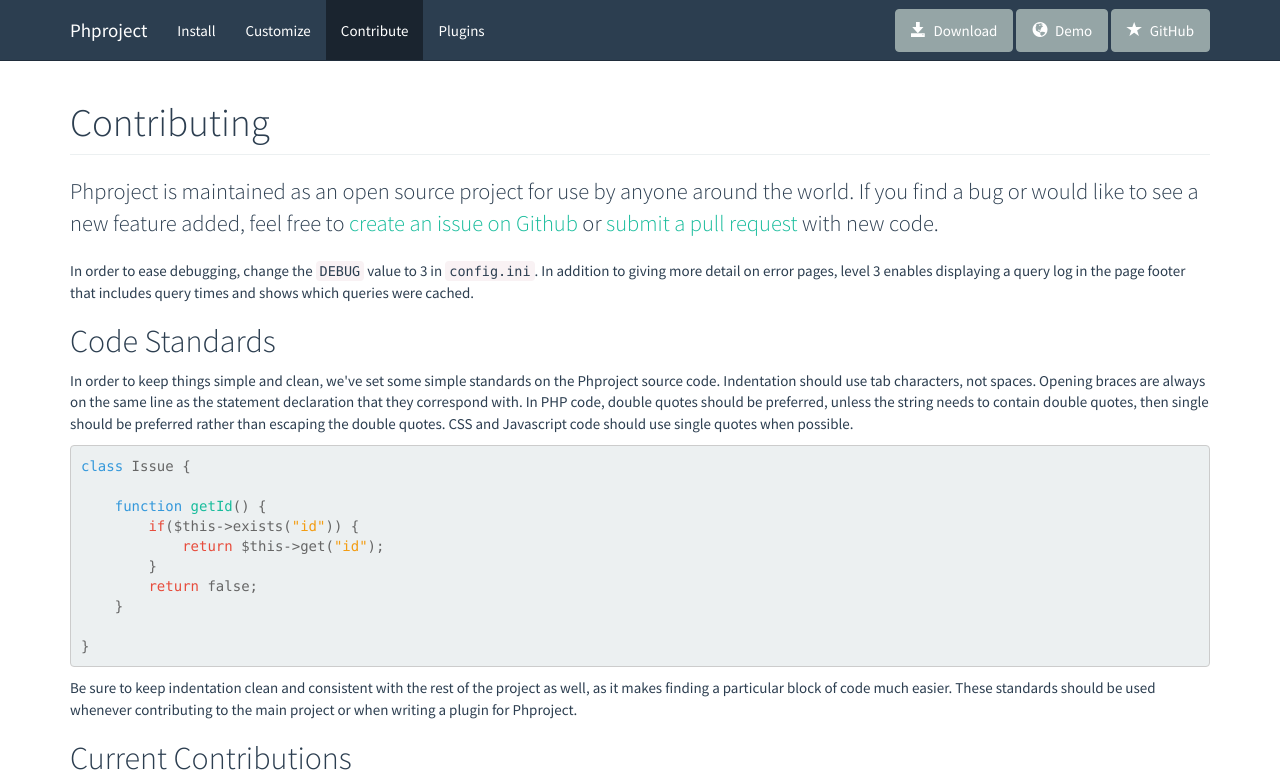
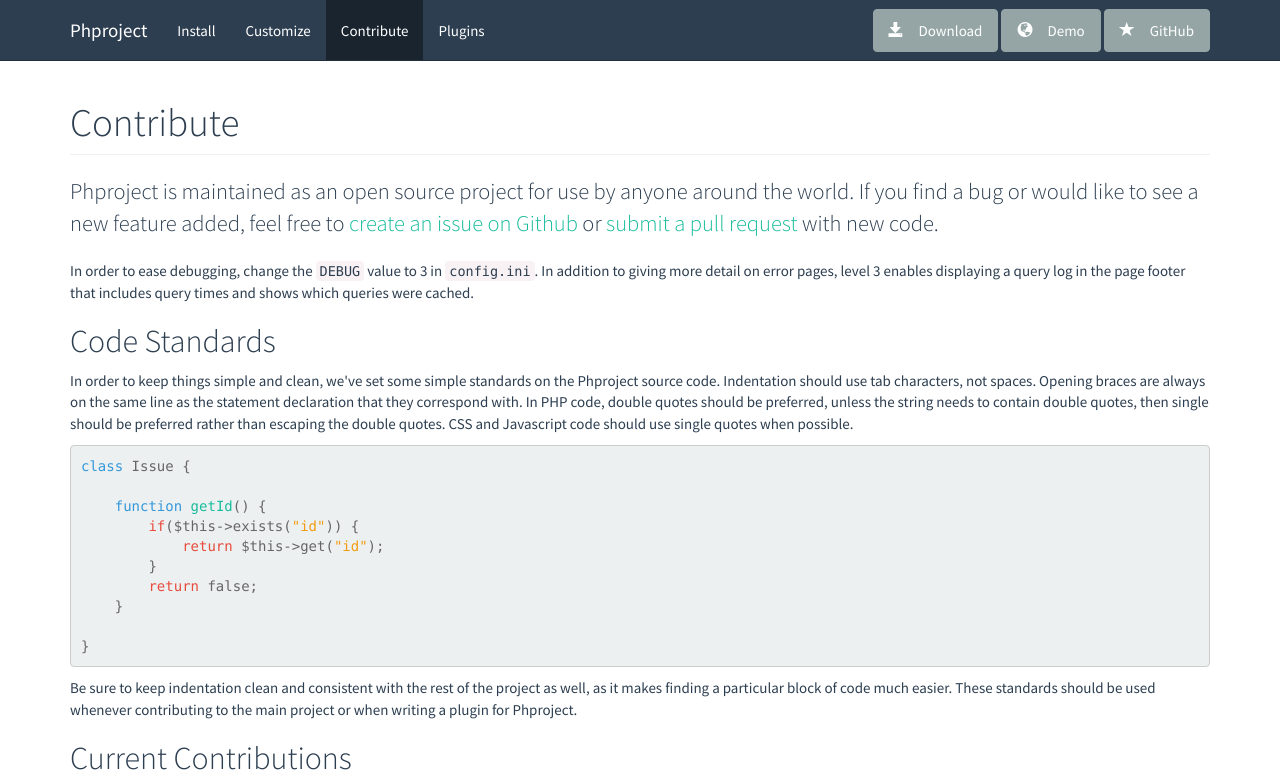
Before and after one commit to Alanaktion/phproject, a Jekyll site: the page built from contribute.html, in a window 1280 px wide and 1034 px high, cut to the strip 0-783 px from the top of the window. Built offline with Jekyll 4.4.1, drawn with Linux system fonts in a browser that asks for light colours; nearby versions of some CDN libraries.

```diff
--- a/_includes/header.html
+++ b/_includes/header.html
@@ -11,9 +11,8 @@
 		</div>
 		<div class="collapse navbar-collapse navbar-left" id="nb">
 			<ul class="nav navbar-nav">
-				<li class="visible-xs"><a class="btn btn-default navbar-btn" href="http://demo.phproject.org" target="_blank">Demo</a></li>
-				<li class="visible-xs"><a class="btn btn-default navbar-btn" href="https://github.com/Alanaktion/phproject" target="_blank">GitHub</a></li>
-				<li role="presentation" class="divider visible-xs"></li>
+				<li class="visible-xs"><a href="http://demo.phproject.org" target="_blank">Demo</a></li>
+				<li class="visible-xs"><a href="https://github.com/Alanaktion/phproject" target="_blank">GitHub</a></li>
 				<li{% if page.url == '/install.html' %} class="active"{% endif %}><a href="install.html">Install</a></li>
 				<li{% if page.url == '/customize.html' %} class="active"{% endif %}><a href="customize.html">Customize</a></li>
 				<li{% if page.url == '/contribute.html' %} class="active"{% endif %}><a href="contribute.html">Contribute</a></li>
@@ -26,9 +25,15 @@
 			<a class="btn btn-default navbar-btn" href="https://github.com/Alanaktion/phproject" target="_blank"><span class="glyphicon glyphicon-star"></span></a>
 		</div>
 		<div class="navbar-right hidden-xs hidden-sm">
-			<a class="btn btn-default navbar-btn" href="https://github.com/Alanaktion/phproject/zipball/release"><span class="glyphicon glyphicon-save"></span>&ensp;Download</a>
-			<a class="btn btn-default navbar-btn" href="http://demo.phproject.org" target="_blank"><span class="glyphicon glyphicon-globe"></span>&ensp;Demo</a>
-			<a class="btn btn-default navbar-btn" href="https://github.com/Alanaktion/phproject" target="_blank"><span class="glyphicon glyphicon-star"></span>&ensp;GitHub</a>
+			<a class="btn btn-default navbar-btn" href="https://github.com/Alanaktion/phproject/zipball/release">
+				<span class="glyphicon glyphicon-save"></span>&emsp;Download
+			</a>
+			<a class="btn btn-default navbar-btn" href="http://demo.phproject.org" target="_blank">
+				<span class="glyphicon glyphicon-globe"></span>&emsp;Demo
+			</a>
+			<a class="btn btn-default navbar-btn" href="https://github.com/Alanaktion/phproject" target="_blank">
+				<span class="glyphicon glyphicon-star"></span>&emsp;GitHub
+			</a>
 		</div>
 	</div>
 </div>
--- a/contribute.html
+++ b/contribute.html
@@ -3,11 +3,11 @@
 title: Contributing
 ---
 <div class="container">
-	<h1 class="page-header">Contributing</h1>
+	<h1 class="page-header">Contribute</h1>
 	<p class="lead">Phproject is maintained as an open source project for use by anyone around the world. If you find a bug or would like to see a new feature added, feel free to <a href="https://github.com/Alanaktion/phproject/issues/new" target="_blank">create an issue on Github</a> or <a href="https://github.com/Alanaktion/phproject/compare/" target="_blank">submit a pull request</a> with new code.</p>
 	<p>In order to ease debugging, change the <code>DEBUG</code> value to 3 in <code>config.ini</code>. In addition to giving more detail on error pages, level 3 enables displaying a query log in the page footer that includes query times and shows which queries were cached.</p>
 
-	<h2 class="code-standards">Code Standards</h2>
+	<h2 id="code-standards">Code Standards</h2>
 	<p>In order to keep things simple and clean, we've set some simple standards on the Phproject source code. Indentation should use tab characters, not spaces. Opening braces are always on the same line as the statement declaration that they correspond with. In PHP code, double quotes should be preferred, unless the string needs to contain double quotes, then single should be preferred rather than escaping the double quotes. CSS and Javascript code should use single quotes when possible.</p>
 <pre><code><span class="text-info">class</span> Issue {
 
@@ -21,6 +21,6 @@
 }</code></pre>
 	<p>Be sure to keep indentation clean and consistent with the rest of the project as well, as it makes finding a particular block of code much easier. These standards should be used whenever contributing to the main project or when writing a plugin for Phproject.</p>
 
-	<h2 class="current-contributions">Current Contributions</h2>
+	<h2 id="current-contributions">Current Contributions</h2>
 	<iframe src="http://meta.phproject.org/" width="100%" scrolling="no" frameborder="0"></iframe>
 </div>
--- a/install.html
+++ b/install.html
@@ -3,7 +3,7 @@
 title: Installation
 ---
 <div class="container">
-	<h1 class="page-header">Installation</h1>
+	<h1 class="page-header">Install</h1>
 
 	<h2 id="requirements">Requirements</h2>
 	<ul>
```
Also changed, not shown: customize.html (+15 -9 lines).
